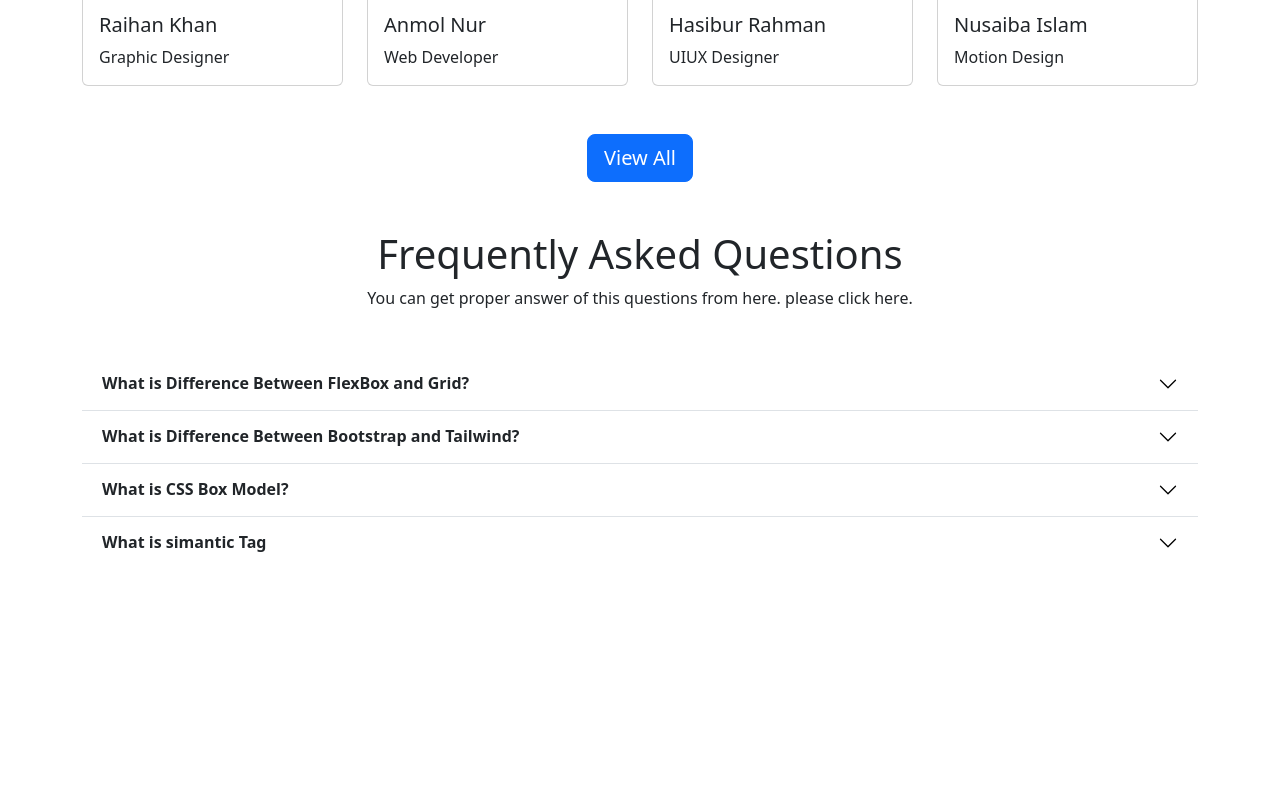
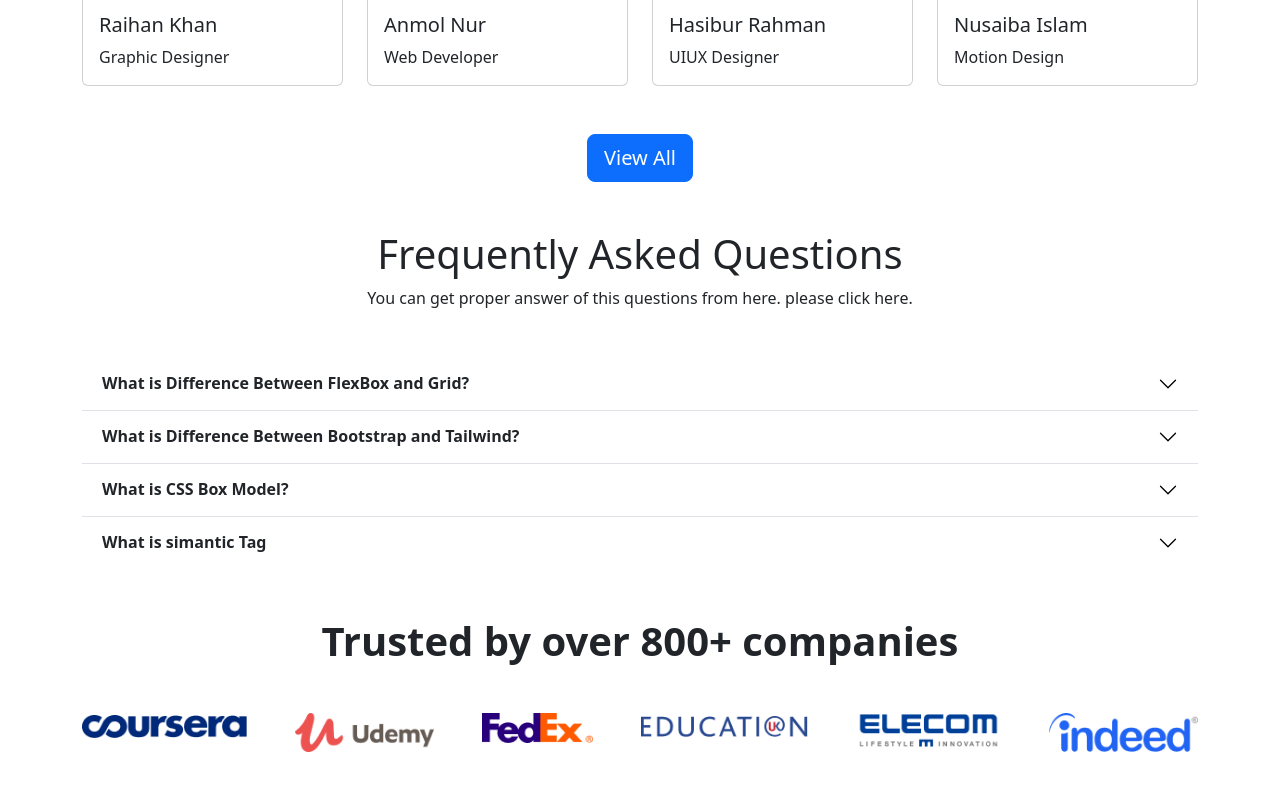
Before and after one commit to fariharaihan/pro-learner, a plain HTML site: page index.html in a window 1280 px wide. Shown: the part 2421-3211 px from the top of the page. Before the commit the page ends 3038 px from the top, so only its background shows below. Drawn offline with nearby package versions, Linux system fonts and the light colour scheme.

Commit message:
trusted company part added

```diff
--- a/index.html
+++ b/index.html
@@ -401,7 +401,33 @@
             </div>
         </section>
         <!-- Question part end -->
-
+        <!-- Trusted part start -->
+        <section class="mt-5 d-none d-lg-block ">
+            <div>
+                <h1 class="fw-bold text-center">Trusted by over 800+ companies</h1>
+            </div>
+            <div class="d-flex gap-5 mt-5 mb-5">
+                <div>
+                    <img class="img-fluid" src="images/images/company/company-1.png" alt="">
+                </div>
+                <div>
+                    <img class="img-fluid" src="images/images/company/company-2.png" alt="">
+                </div>
+                <div>
+                    <img class="img-fluid" src="images/images/company/company-3.png" alt="">
+                </div>
+                <div>
+                    <img class="img-fluid" src="images/images/company/company-4.png" alt="">
+                </div>
+                <div>
+                    <img class="img-fluid" src="images/images/company/company-5.png" alt="">
+                </div>
+                <div>
+                    <img class="img-fluid" src="images/images/company/company-6.png" alt="">
+                </div>
+            </div>
+        </section>
+        <!-- Trusted part end -->
     </main>
     <script src="https://cdn.jsdelivr.net/npm/bootstrap@5.2.0/dist/js/bootstrap.bundle.min.js"
         integrity="sha384-A3rJD856KowSb7dwlZdYEkO39Gagi7vIsF0jrRAoQmDKKtQBHUuLZ9AsSv4jD4Xa"
```
